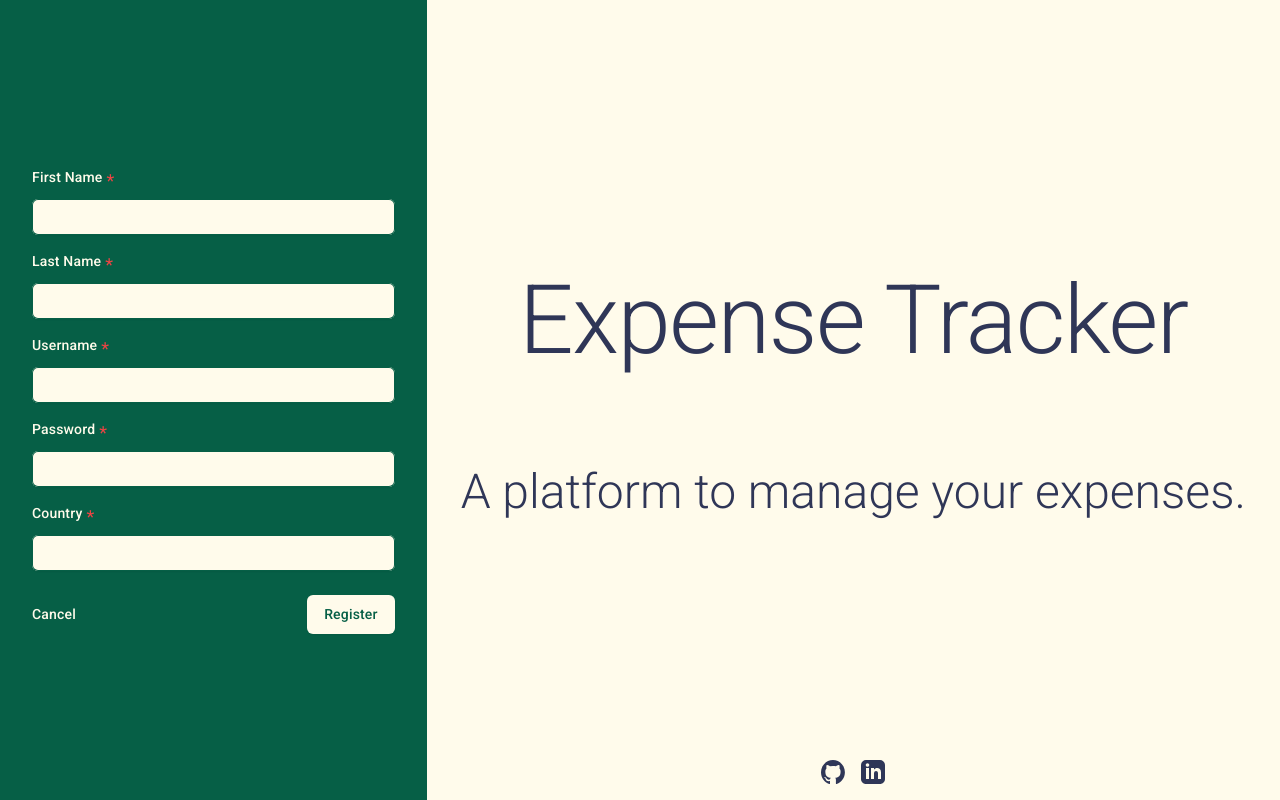
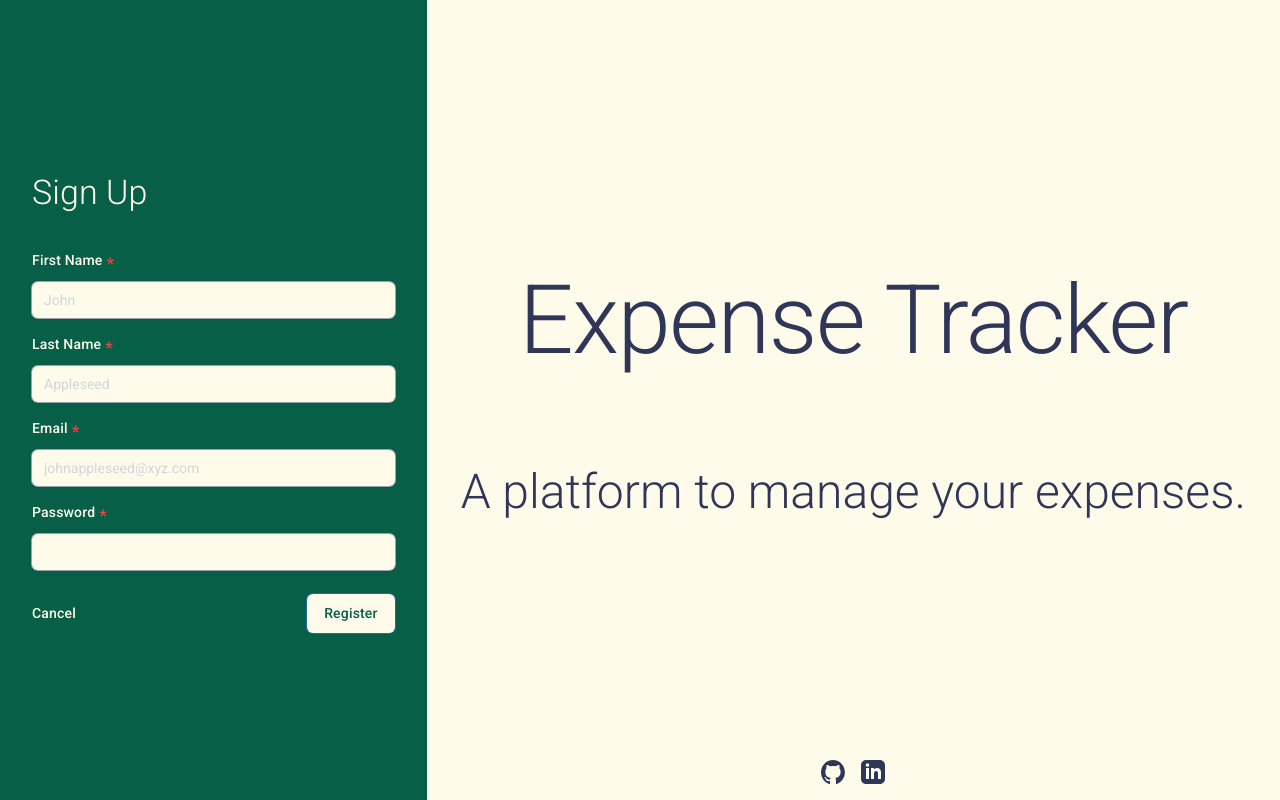
Before and after one commit to waitingonalice/Evergreen, a React (Vite) app in the folder frontend/: page /register in a window 1280 px wide. Built offline with nearby package versions, Linux system fonts and the light colour scheme.

Commit message:
feat: build robust validation system for form inputs

```diff
--- a/frontend/src/components/FormButton.tsx
+++ b/frontend/src/components/FormButton.tsx
@@ -35,19 +35,19 @@ const FormButton = ({
     "whitespace-nowrap transition-all duration-200 disabled:cursor-not-allowed disabled:opacity-30";
 
   const baseStyleButton =
-    "px-4 py-2 first-letter:focus:outline-none shadow-sm focus:ring-2 focus:ring-offset-1 rounded-md border border-transparent";
+    "px-4 py-2 first-letter:focus:outline-none shadow-sm ring-1 focus:ring-2 focus:ring-offset-1 rounded-md border border-transparent hover:ring-2";
 
   const variantMapper = {
     primary: clsx(
-      "bg-primary hover:enabled:bg-secondary text-important focus:ring-tertiary",
+      "bg-primary hover:enabled:bg-secondary text-important focus:ring-secondary hover:ring-secondary",
       baseStyleButton
     ),
     secondary: clsx(
-      "bg-important text-primary hover:enabled:bg-standard focus:ring-tertiary",
+      "bg-important text-primary hover:enabled:bg-standard focus:ring-secondary hover:ring-secondary",
       baseStyleButton
     ),
     error: clsx(
-      "bg-errorMain text-important hover:enabled:bg-errorSecondary focus:ring-errorTertiary",
+      "bg-errorMain text-important hover:enabled:bg-errorSecondary focus:ring-errorTertiary hover:ring-errorTertiary",
       baseStyleButton
     ),
     primaryLink: "hover:text-secondary text-primary",
--- a/frontend/src/components/FormInput.tsx
+++ b/frontend/src/components/FormInput.tsx
@@ -1,9 +1,9 @@
-import { useRef, useState } from "react";
+import { useState, forwardRef, Ref } from "react";
 import { z } from "zod";
 import clsx from "clsx";
 import { ExclamationCircleIcon } from "@heroicons/react/20/solid";
 import { Label, ErrorMessage } from "~/components";
-import { hasNumber } from "~/constants";
+import { isNumber } from "~/constants";
 
 interface InputProps {
   id: string;
@@ -13,20 +13,19 @@ interface InputProps {
   placeholder?: string;
   defaultValue?: string;
   className?: string;
+  onChange?: (e: React.ChangeEvent<HTMLInputElement>) => void;
 }
+
 const validate = (
   rules: InputProps["rules"],
   id: string,
-  inputRef: React.RefObject<HTMLInputElement>,
+  value: string,
   setError: (arg: string) => void
 ) => {
-  const value =
-    inputRef.current && hasNumber.test(inputRef.current?.value)
-      ? +inputRef.current.value
-      : inputRef.current?.value;
+  const checkValue = isNumber.test(value) ? +value : value;
   const subsetSchema = rules.pick({ [id]: true });
   const result = subsetSchema.safeParse({
-    [id]: value === "" ? undefined : value,
+    [id]: checkValue === "" ? undefined : checkValue,
   });
 
   if (result && !result.success) {
@@ -38,8 +37,10 @@ const validate = (
     setError("");
   }
 };
-
-function FormInput({
+// Uncontrolled form input component
+const FormInput = forwardRef(
+  (
+    {
       id,
       type = "text",
       rules,
@@ -47,9 +48,12 @@ function FormInput({
       placeholder,
       defaultValue,
       className,
-}: InputProps) {
+      onChange,
+    }: InputProps,
+    ref: Ref<HTMLInputElement>
+  ) => {
     const [error, setError] = useState<string>("");
-  const inputRef = useRef<HTMLInputElement>(null);
+
     return (
       <div>
         <span className="flex">
@@ -60,20 +64,24 @@ function FormInput({
         </span>
         <div className="relative mt-1 rounded-md shadow-sm">
           <input
-          ref={inputRef}
+            ref={ref}
             type={type}
             name={id}
             className={clsx(
-            "bg-important sm:text-md ring-primary block w-full rounded-md border-0 py-1.5 pr-10 placeholder-gray-400 ring-1 ring-inset focus:ring-2",
+              "bg-important block w-full rounded-md border-0 py-2 text-sm placeholder-gray-300 ring-1  transition-all duration-200 focus:ring-2 focus:ring-offset-1",
               error
-              ? "focus:ring-errorSecondary text-errorMain"
-              : "focus:ring-secondary text-dark",
+                ? "focus:ring-errorSecondary ring-errorSecondary text-errorMain pr-10"
+                : "focus:ring-secondary text-dark ring-gray-400",
               className
             )}
             placeholder={placeholder}
             defaultValue={defaultValue}
-          onBlur={() => {
-            validate(rules, id, inputRef, setError);
+            onBlur={(e) => {
+              validate(rules, id, e.currentTarget.value, setError);
+            }}
+            onChange={(e) => {
+              if (error) validate(rules, id, e.currentTarget.value, setError);
+              if (onChange) onChange(e);
             }}
           />
           {error && (
@@ -91,5 +99,8 @@ function FormInput({
       </div>
     );
   }
+);
+
+FormInput.displayName = "FormInput";
 
 export default FormInput;
--- a/frontend/src/constants/regex.ts
+++ b/frontend/src/constants/regex.ts
@@ -1 +1 @@
-export const hasNumber = /\d/;
+export const isNumber = /^\d+$/;
--- a/frontend/src/constants/routes.ts
+++ b/frontend/src/constants/routes.ts
@@ -1,5 +1,6 @@
 // eslint-disable-next-line import/prefer-default-export
 export const clientRoutes = {
+  root: "/",
   login: "/login",
   register: "/register",
 };
--- a/frontend/src/routes/register/index.tsx
+++ b/frontend/src/routes/register/index.tsx
@@ -1,45 +1,91 @@
 import { z } from "zod";
-import { Button, Input } from "~/components";
+import { Button, Input, Text } from "~/components";
+import { clientRoutes } from "~/constants";
+import { useForm } from "~/utils";
 
 const testSchema = z.object({
-  firstName: z.number({
-    invalid_type_error: "Expected a number",
-    required_error: "Expected a value",
+  firstName: z
+    .string({
+      required_error: "This field is required",
+      invalid_type_error: "Expected an alphabetic string",
+    })
+    .regex(/^[a-zA-Z]+$/, {
+      message: "This field contains invalid characters",
     }),
-  lastName: z.string({
-    required_error: "Expected a value",
-    invalid_type_error: "Expected a string",
+  lastName: z
+    .string({
+      required_error: "This field is required",
+      invalid_type_error: "Expected an alphabetic string",
+    })
+    .regex(/^[a-zA-Z]+$/, {
+      message: "This field contains invalid characters",
+    }),
+  email: z
+    .string({
+      required_error: "This field is required",
+      invalid_type_error: "This field must must contain a valid Email",
+    })
+    .email({ message: "This field must must contain a valid Email" }),
+  password: z
+    .string({ required_error: "This field is required" })
+    .min(8, { message: "Password is too short" })
+    .max(14, { message: "Password is too long" })
+    .regex(/^(?=.*\d)(?=.*[a-z])(?=.*[A-Z]).+$/, {
+      message:
+        "Password should contain at least one number, one uppercase character and one lowercase character",
     }),
 });
 
-const Register = () => (
+const Register = () => {
+  const { addRefs, onSubmit } = useForm();
+
+  const handleSubmit = () => console.log("submit");
+
+  return (
     // TODO: Add onSubmit handler to form and validate inputs
-  <form className="flex w-full flex-col gap-y-4">
+    <form
+      className="flex w-full flex-col  gap-y-4 sm:w-1/2 lg:w-full"
+      onSubmit={(e) => onSubmit(e, handleSubmit)}
+    >
+      <Text type="subhead-1" className="text-important box mb-4 font-bold">
+        Sign Up
+      </Text>
       <Input
         id="firstName"
         label={{ text: "First Name", required: true }}
         rules={testSchema}
+        ref={addRefs}
+        placeholder="John"
       />
       <Input
         id="lastName"
         label={{ text: "Last Name", required: true }}
         rules={testSchema}
+        ref={addRefs}
+        placeholder="Appleseed"
       />
       <Input
-      id="username"
-      label={{ text: "Username", required: true }}
+        id="email"
+        type="email"
+        label={{ text: "Email", required: true }}
         rules={testSchema}
+        ref={addRefs}
+        placeholder="johnappleseed@xyz.com"
       />
       <Input
         id="password"
+        type="password"
         label={{ text: "Password", required: true }}
         rules={testSchema}
+        ref={addRefs}
       />
-    <Input
+      {/* TODO: Build form select component to support country dropdown */}
+      {/* <Input
         id="country"
         label={{ text: "Country", required: true }}
         rules={testSchema}
-    />
+        ref={addRefs}
+      /> */}
       <div className="mt-2 flex justify-between">
         <Button
           id="cancel"
@@ -47,13 +93,19 @@ const Register = () => (
           type="button"
           className="w-fit"
         >
-        Cancel
+          <a href={clientRoutes.root}>Cancel</a>
         </Button>
-      <Button id="regsiter" variant="secondary" type="submit" className="w-fit">
+        <Button
+          id="regsiter"
+          variant="secondary"
+          type="submit"
+          className="w-fit"
+        >
           Register
         </Button>
       </div>
     </form>
   );
+};
 
 export default Register;
--- /dev/null
+++ b/frontend/src/utils/hooks/form.ts
@@ -0,0 +1,42 @@
+import { useRef } from "react";
+
+/**
+ * @description
+ * useForm is a custom hook that is used to handle form submission.
+ * It is used to handle form submission in the following way:
+ * 1. Prevent default form submission
+ * 2. Iterate through all the form elements and focus on them
+ * 3. Scroll to the form element
+ * @returns {object} refs - an array of references to be used in the form elements, each ref from an element is pushed into this array.
+ * @example ref={(node) => refs.curent.push(node)}
+ *
+ * @returns {function} onSubmit - a function that takes in the event and a callback function to be executed after the form submission is handled.
+ * @example onSubmit={(e) => onSubmit(e, callback)}
+ */
+export const useForm = () => {
+  const refs = useRef<Array<HTMLInputElement | null>>([]);
+  const submitActions = (e: React.FormEvent<HTMLFormElement>) => {
+    e.preventDefault();
+    refs.current.forEach((element) => {
+      if (!element) return;
+      element.focus();
+      element.blur();
+      element.scrollIntoView({
+        block: "nearest",
+        inline: "center",
+      });
+    });
+  };
+
+  const addRefs = <T>(node: T extends HTMLInputElement ? T : null) =>
+    refs.current.push(node);
+
+  const onSubmit = (
+    e: React.FormEvent<HTMLFormElement>,
+    callback: () => void
+  ) => {
+    submitActions(e);
+    callback();
+  };
+  return { addRefs, onSubmit };
+};
--- /dev/null
+++ b/frontend/src/utils/index.ts
@@ -0,0 +1 @@
+export * from "./hooks/form";
```
Also changed, not shown: 1 other file (tests, documents, lock files or other folders). Lines whose indentation alone changed are shown as unchanged.
